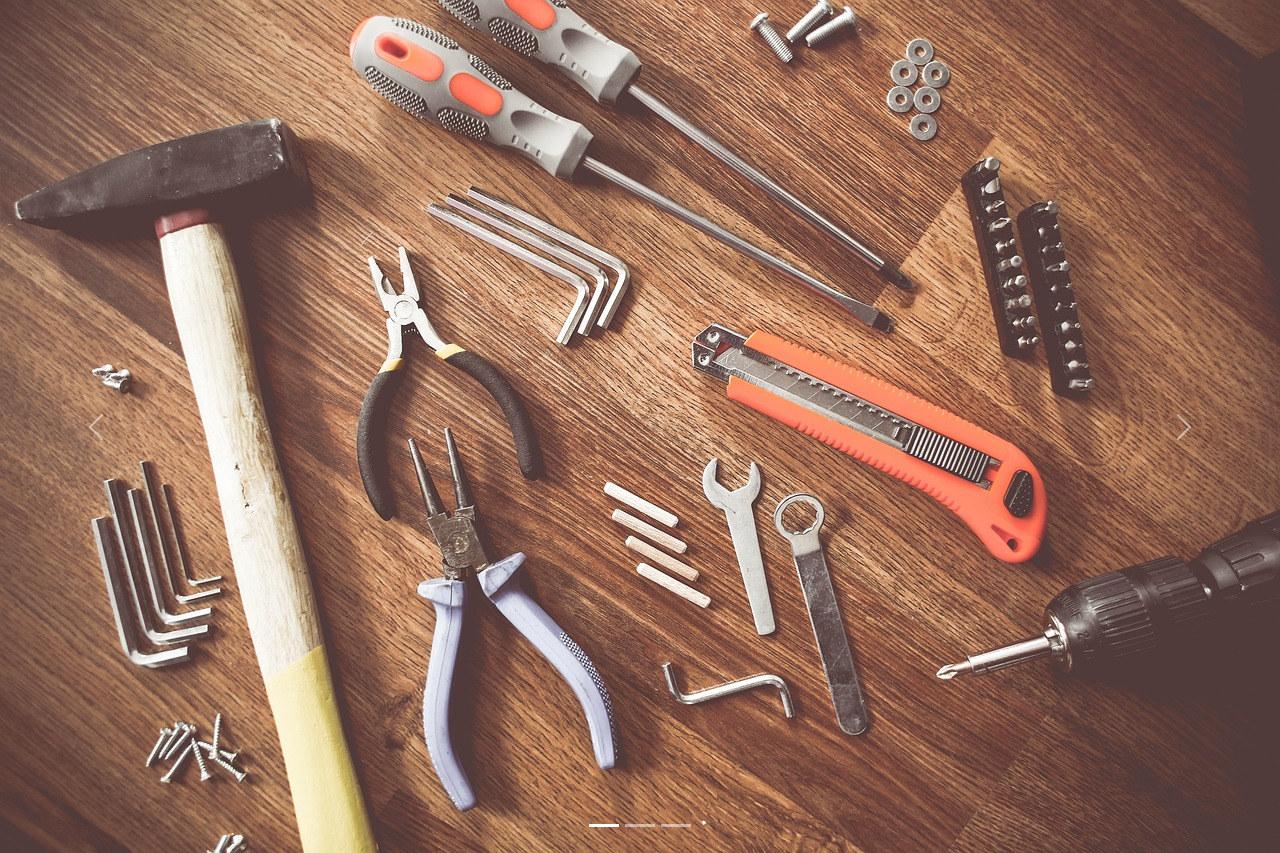
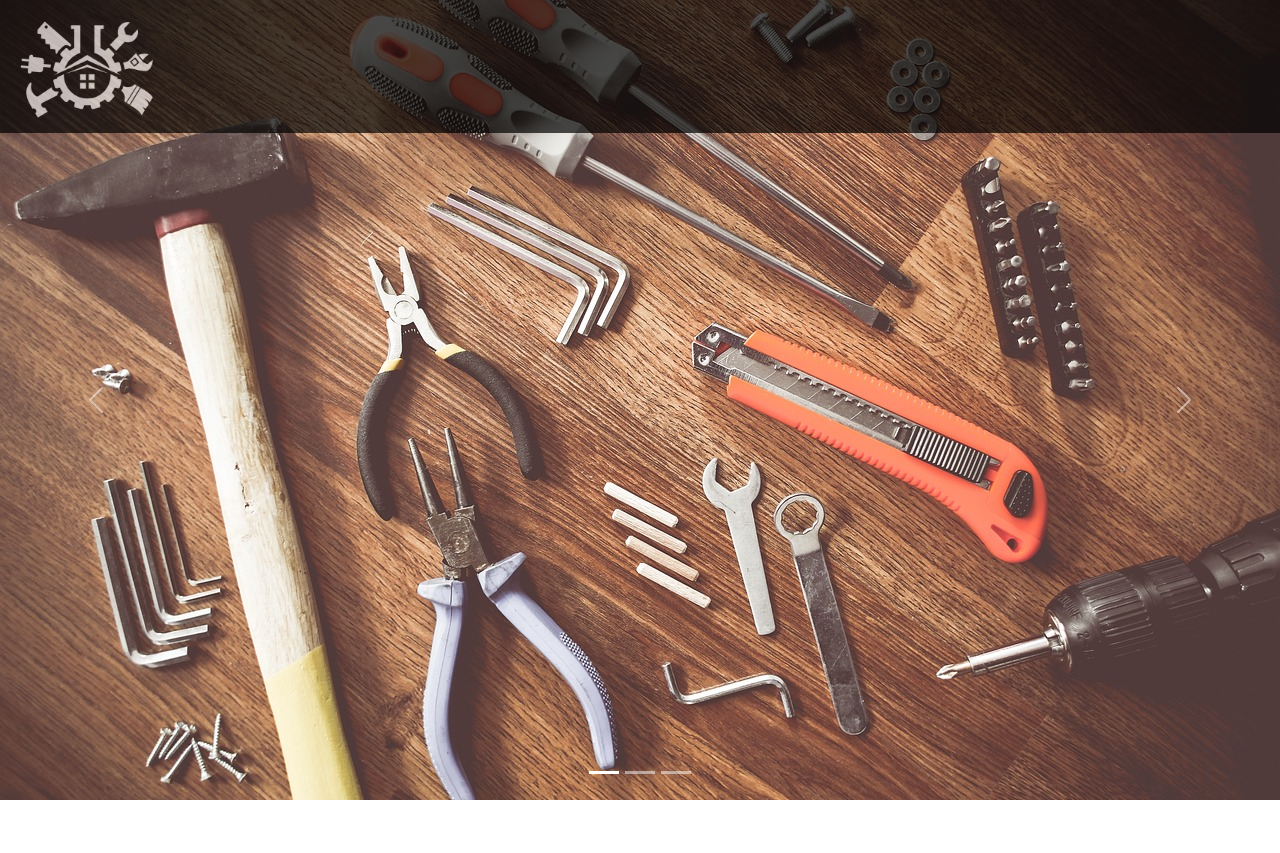
Before and after one commit to CristhianDavid0207/Machine-Spot, a plain HTML site: page index.html in a window 1280 px wide. After the commit the page ends 800 px from the top, so only its background shows below. Drawn offline with nearby package versions, Linux system fonts and the light colour scheme.

Commit message:
Modificando nav y pagina de home

```diff
--- a/CSS/style.css
+++ b/CSS/style.css
@@ -1,4 +1,23 @@
 
 
+/* FONDO HOME */
+body, html {
+    margin: 0;
+    padding: 0;
+    height: 100%;
+}
+
+#carouselExampleIndicators {
+    height: 100vh;
+}
+
+.carousel-inner {
+    height: 100%;
+}
 
 /* NAVBAR */
+.navbar {
+    background-color: #000;
+    opacity: 70%;
+    position: absolute;
+}
--- a/index.html
+++ b/index.html
@@ -30,6 +30,8 @@
     <title>Home </title>
 </head>
 <body id="home">
+  <div>
+    <!-- Carrucel de fondo -->
     <div id="carouselExampleIndicators" class="carousel slide">
       <div class="carousel-indicators">
         <button type="button" data-bs-target="#carouselExampleIndicators" data-bs-slide-to="0" class="active" aria-current="true" aria-label="Slide 1"></button>
@@ -56,8 +58,9 @@
         <span class="visually-hidden">Next</span>
       </button>
     </div>
+
     <!-- Navigation Bar -->
-<!--     <nav class="navbar navbar-expand-md navbar-ligth">
+    <nav class="navbar navbar-expand-md navbar-ligth fixed-top">
       <div class="container-fluid justify">
         <button class="navbar-toggler" type="button" data-bs-toggle="collapse" data-bs-target="#navbar-toggler" aria-controls="navbarTogglerDemo01" aria-expanded="false" aria-label="Toggle navigation">
         <span class="navbar-toggler-icon"></span>
@@ -82,10 +85,11 @@
             <li class="nav-item">
             <a class="nav-link" href="#">Register</a>
             </li>
-
           </ul>
         </div>
       </div>
-    </nav> -->
+    </nav>
+  </div>
+
 </body>
 </html>
```
Lines whose indentation alone changed are shown as unchanged.
